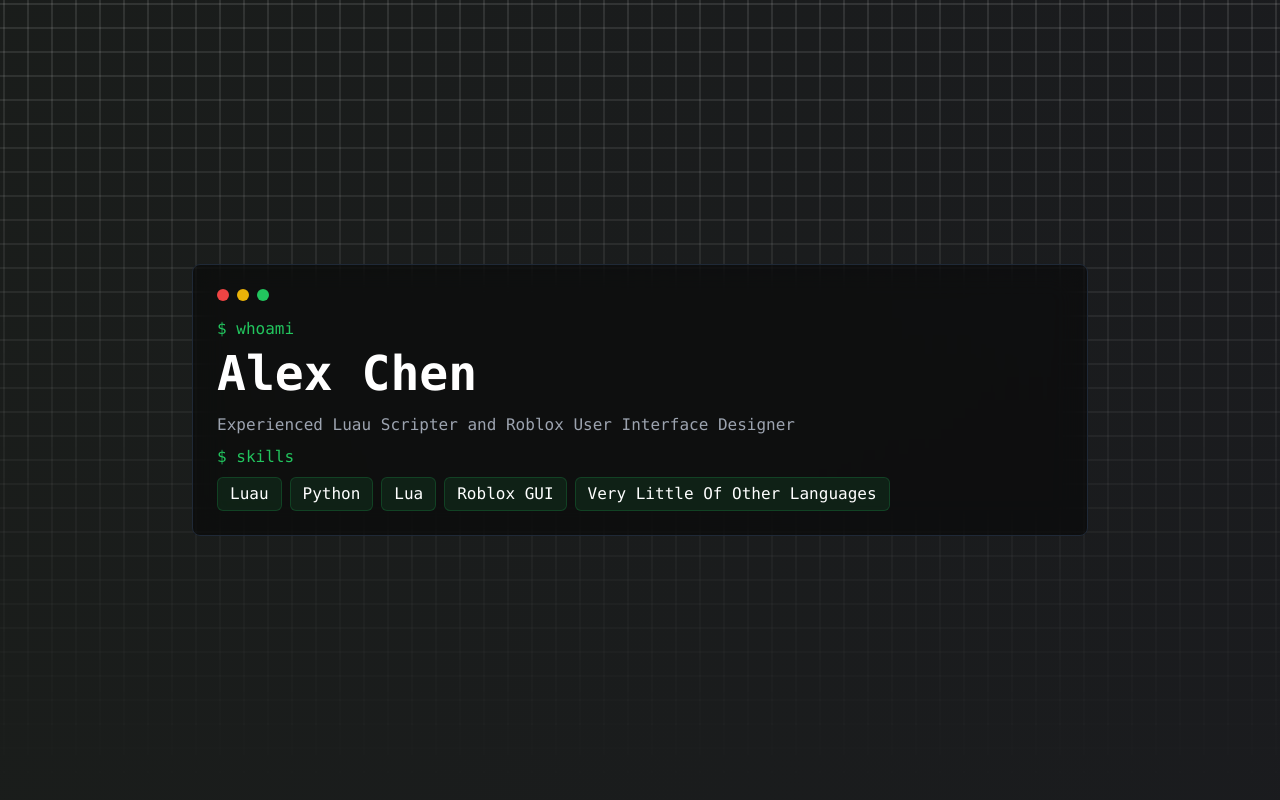
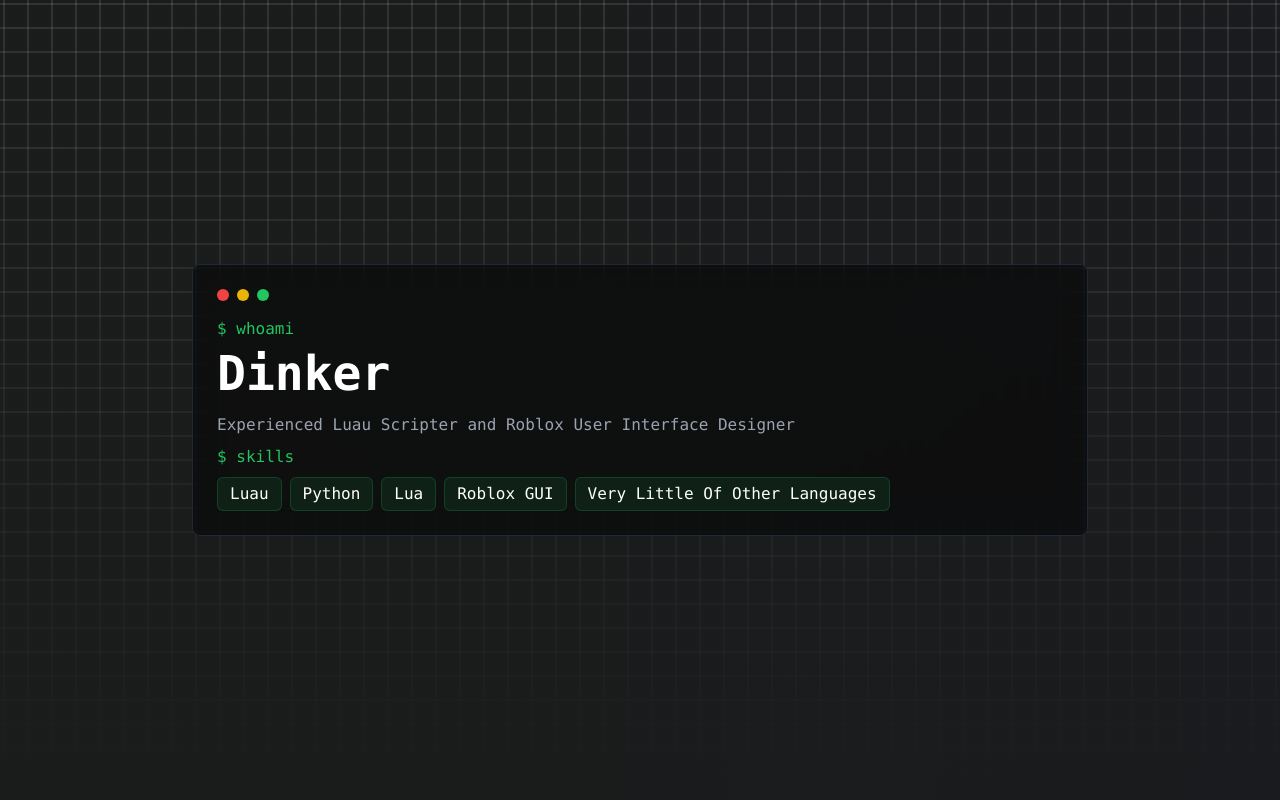
Before and after one commit to Next-Level-Dev/robloxdevportfolio, a Next.js app: page / in a window 1280 px wide. Shown: the top 800 px of the page. Built offline with nearby package versions, Linux system fonts and the light colour scheme.

Commit message:
Update HeroSection.tsx

```diff
--- a/app/components/HeroSection.tsx
+++ b/app/components/HeroSection.tsx
@@ -24,7 +24,7 @@ export default function HeroSection() {
 					</div>
 					<div className="font-mono">
 						<p className="text-green-500">$ whoami</p>
-						<h1 className="text-4xl md:text-5xl font-bold mt-2 mb-4">Alex Chen</h1>
+						<h1 className="text-4xl md:text-5xl font-bold mt-2 mb-4">Dinker</h1>
 						<p className="text-gray-400 mb-2">Experienced Luau Scripter and Roblox User Interface Designer</p>
 						<p className="text-green-500">$ skills</p>
 						<div className="flex flex-wrap gap-2 mt-2">
```
